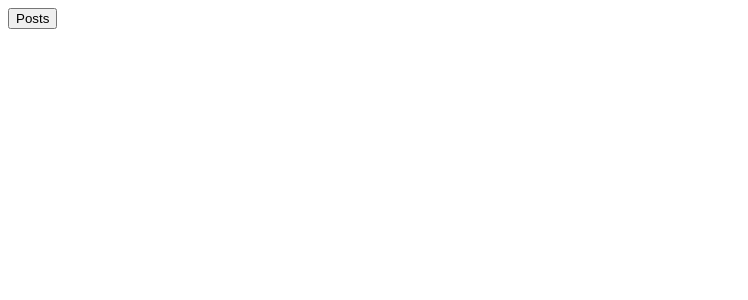
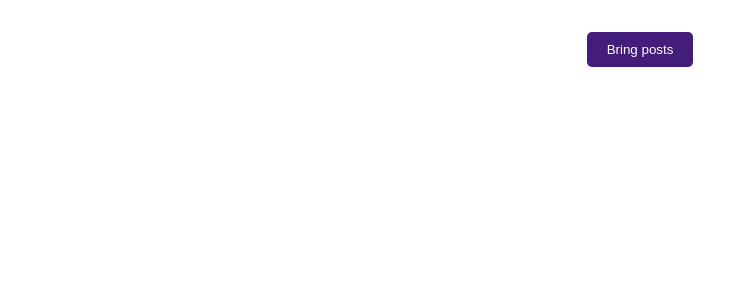
Before and after one commit to MatiasDeTeran/Enve-React-Api, a React (Vite) app: page / in a window 1280 px wide. Shown: the top 300 px of the page, without its empty margins (0-748 px from the left). Built offline with nearby package versions, Linux system fonts and the light colour scheme.

Commit message:
enve-react-apis

```diff
--- a/src/App.css
+++ /dev/null
@@ -1,44 +0,0 @@
-#root {
-  max-width: 1280px;
-  margin: 0 auto;
-  padding: 2rem;
-  text-align: center;
-}
-
-.logo {
-  height: 6em;
-  padding: 1.5em;
-  will-change: filter;
-  transition: filter 300ms;
-}
-
-.logo:hover {
-  filter: drop-shadow(0 0 2em #646cffaa);
-}
-
-.logo.react:hover {
-  filter: drop-shadow(0 0 2em #61dafbaa);
-}
-
-@keyframes logo-spin {
-  from {
-    transform: rotate(0deg);
-  }
-  to {
-    transform: rotate(360deg);
-  }
-}
-
-@media (prefers-reduced-motion: no-preference) {
-  a:nth-of-type(2) .logo {
-    animation: logo-spin infinite 20s linear;
-  }
-}
-
-.card {
-  padding: 2em;
-}
-
-.read-the-docs {
-  color: #888;
-}
--- a/src/conteiners/MostrarInfo.jsx
+++ b/src/conteiners/MostrarInfo.jsx
@@ -1,65 +1,47 @@
-import React, { useEffect } from "react"
-import { useState } from "react"
+import React, { useEffect } from "react";
+import { useState } from "react";
+import "../styles/conteiners.css";
 
 export const MostarInfo = () => {
-
   const [data, setData] = useState([]);
 
   const [comments, setComments] = useState([]);
 
   const fetchPosts = () => {
-        fetch('https://jsonplaceholder.typicode.com/posts')
-            .then(response => response.json())
-            .then(json => { setData(json) })
-    }
+    fetch("https://jsonplaceholder.typicode.com/posts")
+      .then((response) => response.json())
+      .then((json) => {
+        setData(json);
+      });
+  };
 
   const FetchComments = () => {
-        useEffect(() => {
     fetch(`https://jsonplaceholder.typicode.com/comments?postId=1`)
-                .then(response => response.json())
-                .then(json => { setComments(json) })
+      .then((response) => response.json())
+      .then((json) => {
+        setComments(json);
+      });
     console.log(comments);
-        }, [])
-
-    }
-
-
+  };
 
   // useEffect(() => {
   //   fetchData();
   // }, [])
 
-
   return (
     <>
-            <button onClick={fetchPosts}>Posts</button>
-            <div>
+      <button onClick={fetchPosts} className="botonPost">
+        Bring posts
+      </button>
+
+      <div className="div-general">
         {data.map((item) => (
           <div key={item.id} className="divPosts">
-                        <h1>Title: {item.title}</h1>
-                        <p>Body: {item.body}</p>
-                        {useEffect(() => {
-                            fetch(`https://jsonplaceholder.typicode.com/comments?postId=1`)
-                                .then(response => response.json())
-                                .then(json => { setComments(json) })
-                            console.log(comments);
-                        }, [data])}
-
-                        <button onClick={() => {
-                            return (
-                                comments.map((element) => (
-                                    <div key={element.id}>
-                                        <h2>post numero: {element.id}</h2>
-                                        <p>name: {element.name}</p>
-                                        <p>email: {element.email}</p>
-                                        <p>body: {element.body}</p>
-                                    </div>
-                                )))
-                        }}>Comments</button>
-
+            <h2 className="titulos">Title: {item.title}</h2>
+            <p className="cuerpo-post">Body: {item.body}</p>
           </div>
         ))}
       </div>
     </>
-    )
-}
+  );
+};
--- a/src/index.css
+++ b/src/index.css
@@ -5,7 +5,7 @@
 
   color-scheme: light dark;
   color: rgba(255, 255, 255, 0.87);
-  background-color: #242424;
+  background-color: fff0;
 
   font-synthesis: none;
   text-rendering: optimizeLegibility;
@@ -14,7 +14,7 @@
   -webkit-text-size-adjust: 100%;
 }
 
-a {
+/* a {
   font-weight: 500;
   color: #646cff;
   text-decoration: inherit;
@@ -66,4 +66,4 @@ button:focus-visible {
   button {
     background-color: #f9f9f9;
   }
-}
+} */
--- a/src/styles/conteiners.css
+++ b/src/styles/conteiners.css
@@ -0,0 +1,34 @@
+.titulo-post {
+  text-align: center;
+}
+
+.div-general {
+  display: flex;
+  flex-wrap: wrap;
+  justify-content: space-around;
+  gap: 2rem;
+}
+
+.divPosts {
+  background-color: #441c79;
+  border: 1rem;
+  border-radius: 30px;
+  padding: 5px;
+  margin: 10px;
+  text-align: center;
+  width: 350px;
+  height: 350px;
+}
+
+.botonPost {
+  padding: 10px 20px;
+  background-color: #441c79;
+  color: white;
+  border: none;
+  border-radius: 5px;
+  cursor: pointer;
+  display: block;
+  margin: 0 auto;
+  margin-bottom: 2rem;
+  margin-top: 2rem;
+}
```
Also changed, not shown: src/conteiners/TraerInfo.jsx (deleted, +0 -13 lines), src/main.jsx (+7 -7 lines), src/App.jsx (deleted). Lines whose indentation alone changed are shown as unchanged.
